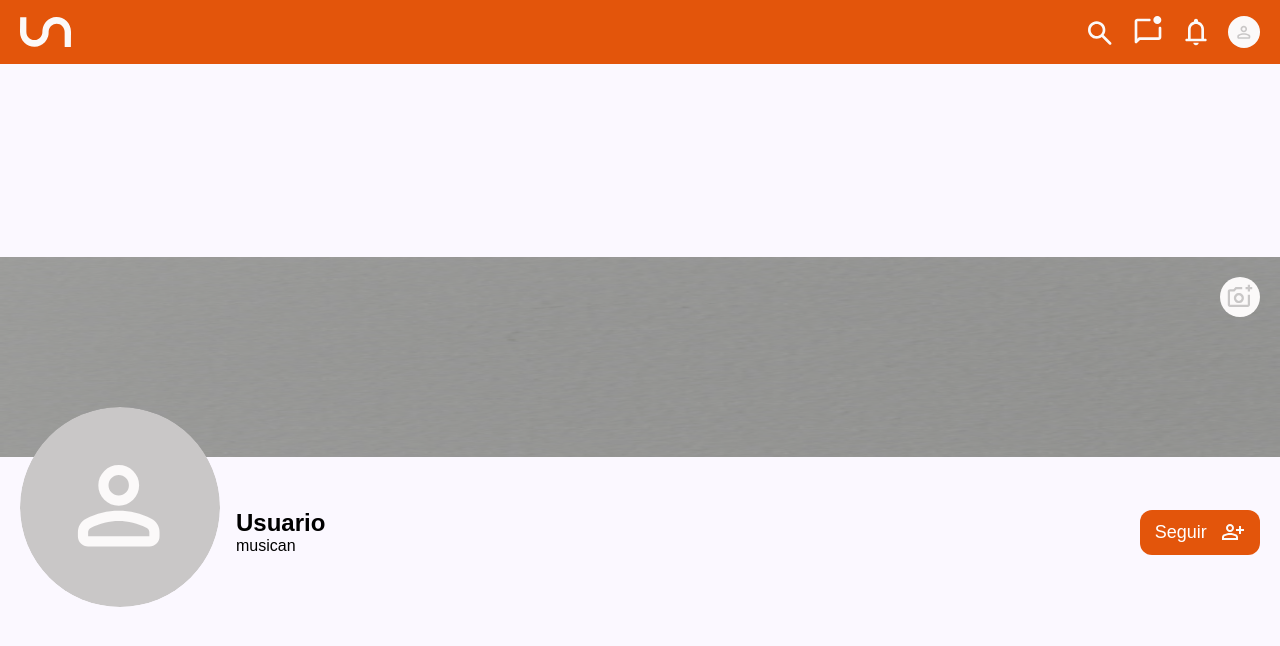
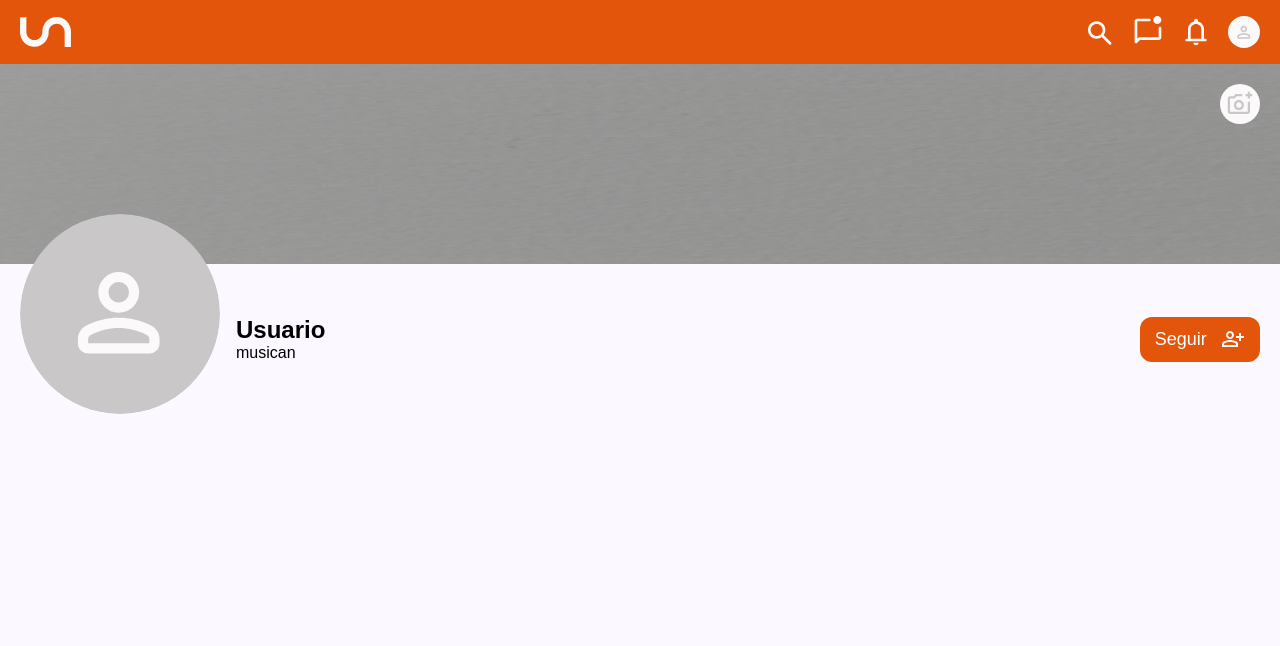
Before and after one commit to 2piradrian/seminario-client, a React (Vite) app: page / in a window 1280 px wide. Shown: the top 646 px of the page. Built offline with nearby package versions, Linux system fonts and the light colour scheme; a web font is replaced by a local one.

Commit message:
fix merge conflict

```diff
--- a/src/ui/layout/style.module.css
+++ b/src/ui/layout/style.module.css
@@ -1,7 +1,4 @@
 .customContainer {
-<<<<<<< Updated upstream
-=======
-
->>>>>>> Stashed changes
+    align-items: flex-start !important;
     justify-content: flex-start !important;
 }
```
